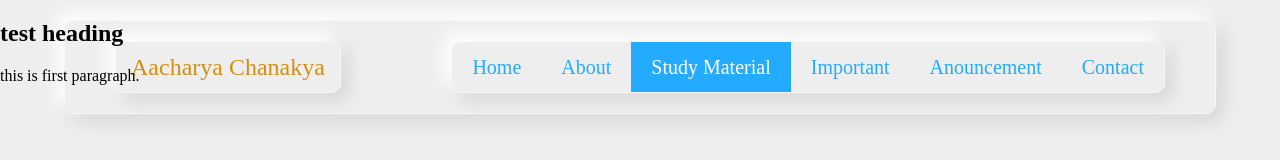
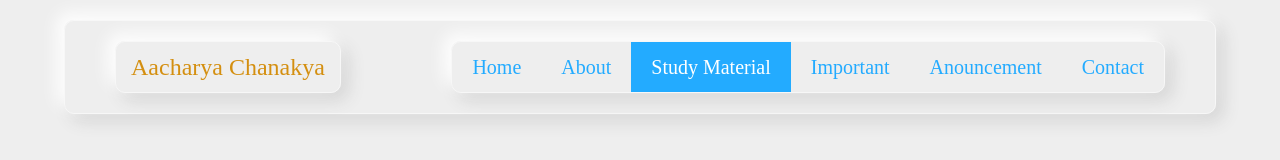
Before and after one commit to chanakyacode/chanakyacode, a plain HTML site: page studymaterial.html in a window 1280 px wide. Drawn offline with Linux system fonts and the light colour scheme.

Commit message:
Update studymaterial.html

```diff
--- a/studymaterial.html
+++ b/studymaterial.html
@@ -30,16 +30,6 @@
 
 
 
-    <div class="article">
-        <h2>
-            test heading
-        </h2>
-        <p>
-            this is first paragraph.
-        </p>
-    </div>
-
-
     <script src="./index.js"></script>
 </body>
 
```
